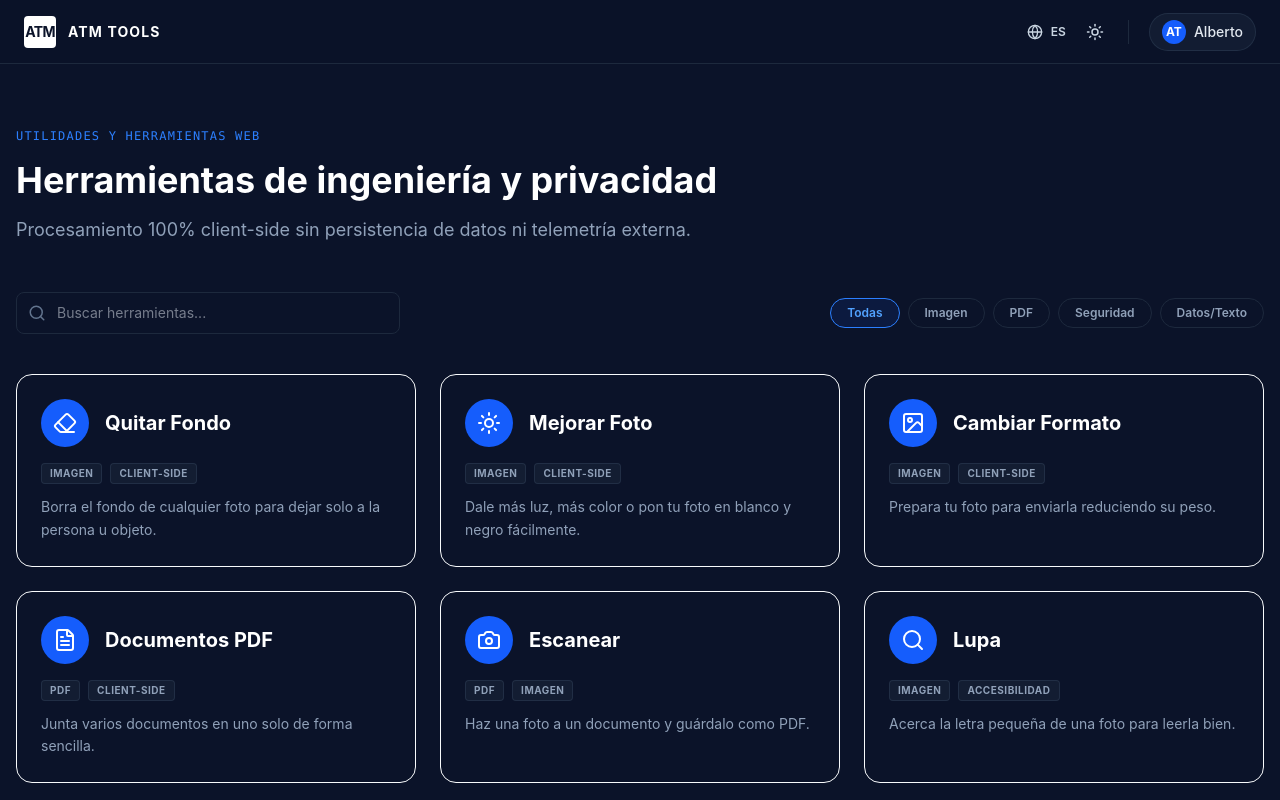
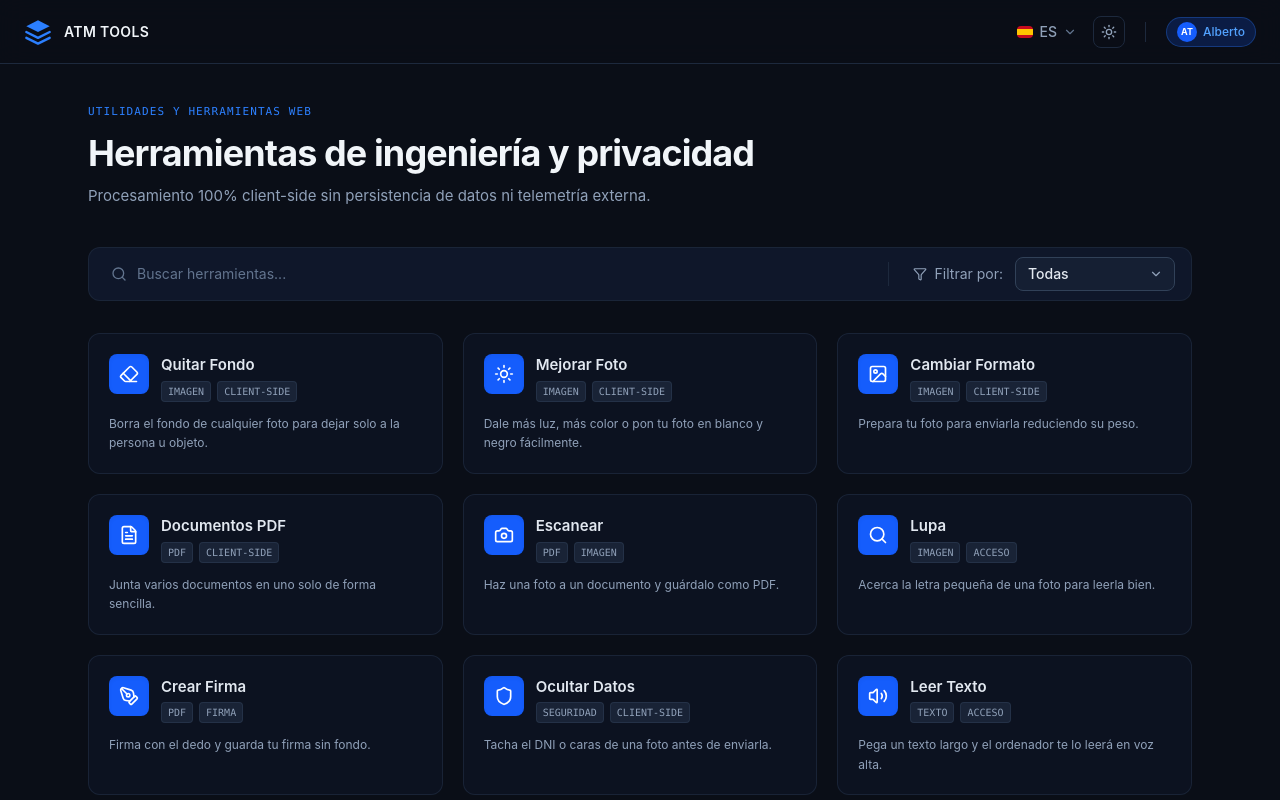
Before and after one commit to ATM-Software-Labs/atm-tools, a React (Vite) app: page / in a window 1280 px wide. Shown: the top 800 px of the page. Built offline with nearby package versions, Linux system fonts and the light colour scheme.

Commit message:
fix(ui): harmonize layout with ATM DOCS design system

```diff
--- a/src/App.tsx
+++ b/src/App.tsx
@@ -12,7 +12,7 @@ import { TextReader } from './components/tools/TextReader';
 import { DataCrypto } from './components/tools/DataCrypto';
 import { NetworkCalc } from './components/tools/NetworkCalc';
 import { JsonTools } from './components/tools/JsonTools';
-import { Image, Eraser, FileText, Sun, Camera, Search, PenTool, Shield, Volume2, Key, Network, FileJson } from 'lucide-react';
+import { Image, Eraser, FileText, Sun, Camera, Search, PenTool, Shield, Volume2, Key, Network, FileJson, ChevronDown, Filter } from 'lucide-react';
 
 type ToolId = 'home' | 'converter' | 'bg-remover' | 'editor' | 'pdf' | 'scanner' | 'magnifier' | 'signature' | 'privacy' | 'reader' | 'crypto' | 'network' | 'json';
 type FilterCategory = 'Todas' | 'Imagen' | 'PDF' | 'Seguridad' | 'Datos/Texto';
@@ -28,10 +28,10 @@ function App() {
     { id: 'converter', name: 'Cambiar Formato', icon: Image, tags: ['IMAGEN', 'CLIENT-SIDE'], category: 'Imagen', desc: 'Prepara tu foto para enviarla reduciendo su peso.' },
     { id: 'pdf', name: 'Documentos PDF', icon: FileText, tags: ['PDF', 'CLIENT-SIDE'], category: 'PDF', desc: 'Junta varios documentos en uno solo de forma sencilla.' },
     { id: 'scanner', name: 'Escanear', icon: Camera, tags: ['PDF', 'IMAGEN'], category: 'PDF', desc: 'Haz una foto a un documento y guárdalo como PDF.' },
-    { id: 'magnifier', name: 'Lupa', icon: Search, tags: ['IMAGEN', 'ACCESIBILIDAD'], category: 'Imagen', desc: 'Acerca la letra pequeña de una foto para leerla bien.' },
+    { id: 'magnifier', name: 'Lupa', icon: Search, tags: ['IMAGEN', 'ACCESO'], category: 'Imagen', desc: 'Acerca la letra pequeña de una foto para leerla bien.' },
     { id: 'signature', name: 'Crear Firma', icon: PenTool, tags: ['PDF', 'FIRMA'], category: 'PDF', desc: 'Firma con el dedo y guarda tu firma sin fondo.' },
     { id: 'privacy', name: 'Ocultar Datos', icon: Shield, tags: ['SEGURIDAD', 'CLIENT-SIDE'], category: 'Seguridad', desc: 'Tacha el DNI o caras de una foto antes de enviarla.' },
-    { id: 'reader', name: 'Leer Texto', icon: Volume2, tags: ['TEXTO', 'ACCESIBILIDAD'], category: 'Datos/Texto', desc: 'Pega un texto largo y el ordenador te lo leerá en voz alta.' },
+    { id: 'reader', name: 'Leer Texto', icon: Volume2, tags: ['TEXTO', 'ACCESO'], category: 'Datos/Texto', desc: 'Pega un texto largo y el ordenador te lo leerá en voz alta.' },
     { id: 'crypto', name: 'Cifrar Datos', icon: Key, tags: ['SEGURIDAD', 'CRYPTO'], category: 'Seguridad', desc: 'Hashes, JWT, Passphrases y Base64.' },
     { id: 'network', name: 'Redes / CIDR', icon: Network, tags: ['SYSADMIN', 'REDES'], category: 'Datos/Texto', desc: 'Calculadora de subredes IPv4 y CIDR.' },
     { id: 'json', name: 'Formato JSON', icon: FileJson, tags: ['DEV', 'FORMAT'], category: 'Datos/Texto', desc: 'Formateador y minificador JSON rápido.' },
@@ -64,79 +64,88 @@ function App() {
     }
   };
 
-  const categories: FilterCategory[] = ['Todas', 'Imagen', 'PDF', 'Seguridad', 'Datos/Texto'];
-
   return (
     <Layout>
       {activeTool === 'home' ? (
-        <div className="max-w-7xl mx-auto pt-8">
-          <div className="mb-12">
-            <span className="text-xs font-mono uppercase tracking-widest text-blue-500 mb-4 block">UTILIDADES Y HERRAMIENTAS WEB</span>
-            <h1 className="text-4xl font-bold text-white mb-4">Herramientas de ingeniería y privacidad</h1>
-            <p className="text-lg text-slate-400">Procesamiento 100% client-side sin persistencia de datos ni telemetría externa.</p>
+        <div className="max-w-6xl mx-auto px-6 pt-10 pb-16">
+          <div className="mb-10">
+            <span className="text-[11px] font-mono uppercase tracking-widest text-blue-500 mb-3 block">UTILIDADES Y HERRAMIENTAS WEB</span>
+            <h1 className="text-3xl md:text-4xl font-bold text-slate-100 mb-3 tracking-tight">Herramientas de ingeniería y privacidad</h1>
+            <p className="text-slate-400 text-[15px]">Procesamiento 100% client-side sin persistencia de datos ni telemetría externa.</p>
           </div>
 
-          <div className="flex flex-col md:flex-row gap-4 mb-10 items-start md:items-center justify-between">
-            <div className="relative w-full md:w-96">
-              <Search className="absolute left-3 top-1/2 -translate-y-1/2 text-slate-500" size={18} />
+          {/* Search and Filters Bar */}
+          <div className="flex flex-col md:flex-row gap-4 mb-8 items-center bg-[#0f172a] border border-slate-800/80 p-2 rounded-xl">
+            <div className="relative w-full flex-1">
+              <Search className="absolute left-3.5 top-1/2 -translate-y-1/2 text-slate-500" size={16} />
               <input
                 type="text"
                 placeholder="Buscar herramientas..."
-                className="w-full bg-[#0b1329] border border-slate-800 rounded-lg pl-10 pr-4 py-2.5 text-sm text-slate-200 focus:outline-none focus:border-blue-500 focus:ring-1 focus:ring-blue-500/50 transition-all"
+                className="w-full bg-transparent pl-10 pr-4 py-2 text-sm text-slate-200 focus:outline-none placeholder:text-slate-500"
                 value={searchQuery}
                 onChange={e => setSearchQuery(e.target.value)}
               />
             </div>
 
-            <div className="flex flex-wrap gap-2">
-              {categories.map(cat => (
-                <button
-                  key={cat}
-                  onClick={() => setActiveFilter(cat)}
-                  className={`px-4 py-1.5 rounded-full text-xs font-semibold transition-colors border ${
-                    activeFilter === cat
-                      ? 'bg-blue-600/10 border-blue-500 text-blue-400'
-                      : 'bg-transparent border-slate-800 text-slate-400 hover:border-slate-700 hover:text-slate-200'
-                  }`}
+            <div className="w-px h-6 bg-slate-800 hidden md:block"></div>
+
+            <div className="flex items-center gap-3 w-full md:w-auto px-2">
+              <div className="flex items-center gap-2 text-sm text-slate-400 shrink-0">
+                <Filter size={14} />
+                <span>Filtrar por:</span>
+              </div>
+              <div className="relative w-full md:w-40">
+                <select
+                  value={activeFilter}
+                  onChange={(e) => setActiveFilter(e.target.value as FilterCategory)}
+                  className="w-full appearance-none bg-slate-800/50 hover:bg-slate-800 border border-slate-700 text-sm text-slate-200 py-1.5 pl-3 pr-8 rounded-lg outline-none transition-colors cursor-pointer font-medium"
                 >
-                  {cat}
-                </button>
-              ))}
+                  <option value="Todas">Todas</option>
+                  <option value="Imagen">Imagen</option>
+                  <option value="PDF">PDF</option>
+                  <option value="Seguridad">Seguridad</option>
+                  <option value="Datos/Texto">Datos/Texto</option>
+                </select>
+                <ChevronDown size={14} className="absolute right-3 top-1/2 -translate-y-1/2 text-slate-400 pointer-events-none" />
+              </div>
             </div>
           </div>
 
-          <div className="grid grid-cols-1 md:grid-cols-2 lg:grid-cols-3 gap-6">
+          {/* Cards Grid */}
+          <div className="grid grid-cols-1 md:grid-cols-2 lg:grid-cols-3 gap-5">
             {filteredTools.map(tool => (
               <button
                 key={tool.id}
                 onClick={() => setActiveTool(tool.id as ToolId)}
-                className="flex flex-col p-6 bg-[#0b1329] hover:bg-[#0f172a] border border-slate-850 hover:border-slate-700 rounded-2xl transition-all text-left group hover:ring-1 hover:ring-blue-500/30"
+                className="flex flex-col p-5 bg-[#0f172a]/50 hover:bg-slate-900/40 border border-slate-800/80 hover:border-blue-500/50 rounded-xl transition-all duration-200 text-left group"
               >
-                <div className="flex items-center gap-4 mb-4">
-                  <div className="w-12 h-12 rounded-full bg-blue-600 text-white flex items-center justify-center shrink-0">
-                    <tool.icon size={24} />
+                <div className="flex items-start gap-3 w-full">
+                  <div className="w-10 h-10 rounded-lg bg-blue-600 text-white flex items-center justify-center shrink-0 shadow-inner">
+                    <tool.icon size={20} />
                   </div>
-                  <h2 className="text-xl font-bold text-white group-hover:text-blue-400 transition-colors">{tool.name}</h2>
+                  <div className="flex flex-col flex-1 mt-0.5">
+                    <h2 className="text-[15px] font-semibold text-slate-200 group-hover:text-blue-400 transition-colors leading-tight mb-1.5">{tool.name}</h2>
+                    <div className="flex flex-wrap gap-1.5">
+                      {tool.tags.map(tag => (
+                         <span key={tag} className="text-[10px] uppercase font-mono px-1.5 py-0.5 rounded bg-slate-800/80 text-slate-400 border border-slate-700/50">
+                          {tag}
+                        </span>
+                      ))}
+                    </div>
+                  </div>
                 </div>
-                <div className="flex flex-wrap gap-2 mb-3">
-                  {tool.tags.map(tag => (
-                    <span key={tag} className="px-2 py-0.5 rounded text-[10px] font-bold tracking-wider uppercase bg-slate-800/50 text-slate-400 border border-slate-700/50">
-                      {tag}
-                    </span>
-                  ))}
-                </div>
-                <p className="text-slate-400 text-sm leading-relaxed">{tool.desc}</p>
+                <p className="text-xs text-slate-400 leading-relaxed mt-3">{tool.desc}</p>
               </button>
             ))}
             {filteredTools.length === 0 && (
-              <div className="col-span-full text-center py-12 text-slate-500">
+              <div className="col-span-full text-center py-12 text-slate-500 text-sm">
                 No se encontraron herramientas con esos criterios.
               </div>
             )}
           </div>
         </div>
       ) : (
-        <div className="max-w-5xl mx-auto">
+        <div className="max-w-6xl mx-auto px-6 pt-8 pb-16">
           {renderTool()}
         </div>
       )}
--- a/src/components/layout/Footer.tsx
+++ b/src/components/layout/Footer.tsx
@@ -2,7 +2,7 @@ import React from 'react';
 
 export function Footer() {
   return (
-    <footer className="w-full border-t border-slate-800 bg-[#0b1329] py-8 mt-auto flex flex-col items-center justify-center gap-4 text-sm text-slate-400 text-center">
+    <footer className="w-full border-t border-slate-800 bg-[#0a0e17] py-8 mt-auto flex flex-col items-center justify-center gap-4 text-sm text-slate-400 text-center">
       <p>© 2026 ATM Software Labs. Todos los derechos reservados.</p>
       <nav className="flex items-center gap-6 font-medium">
         <a href="/" className="text-blue-500 hover:text-blue-400 transition-colors no-underline">
--- a/src/components/layout/Layout.tsx
+++ b/src/components/layout/Layout.tsx
@@ -4,9 +4,9 @@ import { Footer } from './Footer';
 
 export function Layout({ children }: { children: React.ReactNode }) {
   return (
-    <div className="min-h-screen flex flex-col bg-[#0b1329] font-sans">
+    <div className="min-h-screen flex flex-col bg-[#0a0e17] font-sans">
       <Navbar />
-      <main className="flex-1 container mx-auto px-4 py-8">
+      <main className="flex-1 w-full">
         {children}
       </main>
       <Footer />
--- a/src/components/layout/Navbar.tsx
+++ b/src/components/layout/Navbar.tsx
@@ -1,39 +1,47 @@
 import React from 'react';
-import { Home, Moon, Sun, Globe } from 'lucide-react';
+import { Moon, Sun, ChevronDown } from 'lucide-react';
 
 export function Navbar() {
   const [theme, setTheme] = React.useState<'dark' | 'light'>('dark');
-  const [lang, setLang] = React.useState<'ES' | 'EN'>('ES');
 
   return (
-    <header className="sticky top-0 z-50 w-full h-16 bg-[#0b1329]/90 backdrop-blur-md border-b border-slate-800 flex items-center px-6">
+    <header className="sticky top-0 z-50 w-full h-16 bg-[#0a0e17]/90 backdrop-blur-md border-b border-slate-800 flex items-center px-6">
       <a href="/" className="flex items-center gap-3 no-underline text-white hover:opacity-90 transition-opacity">
-        <div className="w-8 h-8 rounded bg-white flex items-center justify-center">
-          <span className="text-[#0b1329] font-bold text-sm tracking-tighter">ATM</span>
-        </div>
-        <span className="font-bold text-sm tracking-[0.08em] uppercase">ATM Tools</span>
+        <svg width="28" height="28" viewBox="0 0 24 24" fill="none" xmlns="http://www.w3.org/2000/svg" className="text-blue-500">
+          <path d="M12 2L2 7L12 12L22 7L12 2Z" fill="currentColor" />
+          <path d="M2 17L12 22L22 17" stroke="currentColor" strokeWidth="2" strokeLinecap="round" strokeLinejoin="round" />
+          <path d="M2 12L12 17L22 12" stroke="currentColor" strokeWidth="2" strokeLinecap="round" strokeLinejoin="round" />
+        </svg>
+        <span className="font-semibold text-sm tracking-wide uppercase text-slate-100">ATM TOOLS</span>
       </a>
 
       <div className="flex items-center gap-4 ml-auto">
-        <button
-          onClick={() => setLang(lang === 'ES' ? 'EN' : 'ES')}
-          className="flex items-center gap-2 text-slate-300 hover:text-white transition-colors text-xs font-semibold"
-        >
-          <Globe size={16} />
-          {lang}
+        {/* Language Selector */}
+        <button className="flex items-center gap-1.5 text-slate-400 hover:text-slate-200 transition-colors text-sm font-medium">
+          <svg width="16" height="12" viewBox="0 0 640 480" className="rounded-sm">
+            <rect width="640" height="480" fill="#c60b1e" />
+            <rect width="640" height="240" y="120" fill="#ffc400" />
+          </svg>
+          ES
+          <ChevronDown size={14} className="text-slate-500" />
         </button>
+
+        {/* Theme Toggle */}
         <button
           onClick={() => setTheme(theme === 'dark' ? 'light' : 'dark')}
-          className="text-slate-300 hover:text-white transition-colors p-1"
+          className="w-8 h-8 flex items-center justify-center rounded-lg hover:bg-slate-800/60 border border-slate-800 text-slate-400 transition-colors"
         >
-          {theme === 'dark' ? <Sun size={18} /> : <Moon size={18} />}
+          {theme === 'dark' ? <Sun size={16} /> : <Moon size={16} />}
         </button>
-        <div className="h-6 w-px bg-slate-800 mx-1"></div>
-        <div className="flex items-center gap-2 bg-slate-800/50 py-1.5 px-3 rounded-full border border-slate-700/50">
-          <div className="w-6 h-6 rounded-full bg-blue-600 flex items-center justify-center text-xs font-bold text-white">
+
+        <div className="h-5 w-px bg-slate-800 mx-1"></div>
+
+        {/* User Profile */}
+        <div className="bg-blue-600/20 border border-blue-500/30 text-blue-400 px-2.5 py-1 rounded-full text-xs font-medium flex items-center gap-1.5">
+          <div className="w-5 h-5 rounded-full bg-blue-600 flex items-center justify-center text-[9px] font-bold text-white uppercase">
             AT
           </div>
-          <span className="text-sm font-medium text-slate-200">Alberto</span>
+          <span>Alberto</span>
         </div>
       </div>
     </header>
--- a/src/index.css
+++ b/src/index.css
@@ -4,7 +4,7 @@
 @layer base {
   body {
     font-family: 'Inter', sans-serif;
-    background-color: #0b1329;
+    background-color: #0a0e17;
     color: #f8fafc;
     -webkit-font-smoothing: antialiased;
     -moz-osx-font-smoothing: grayscale;
```
